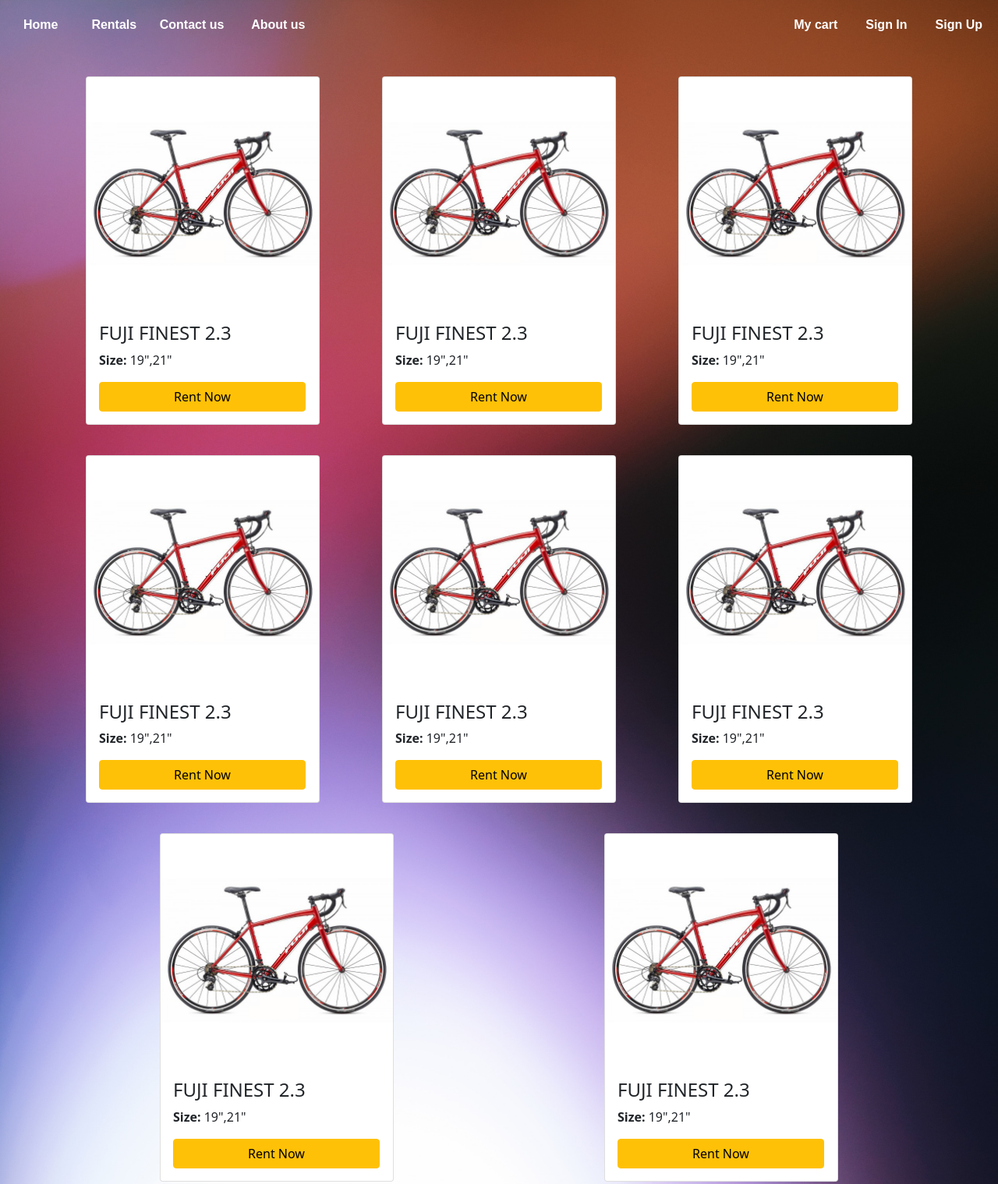
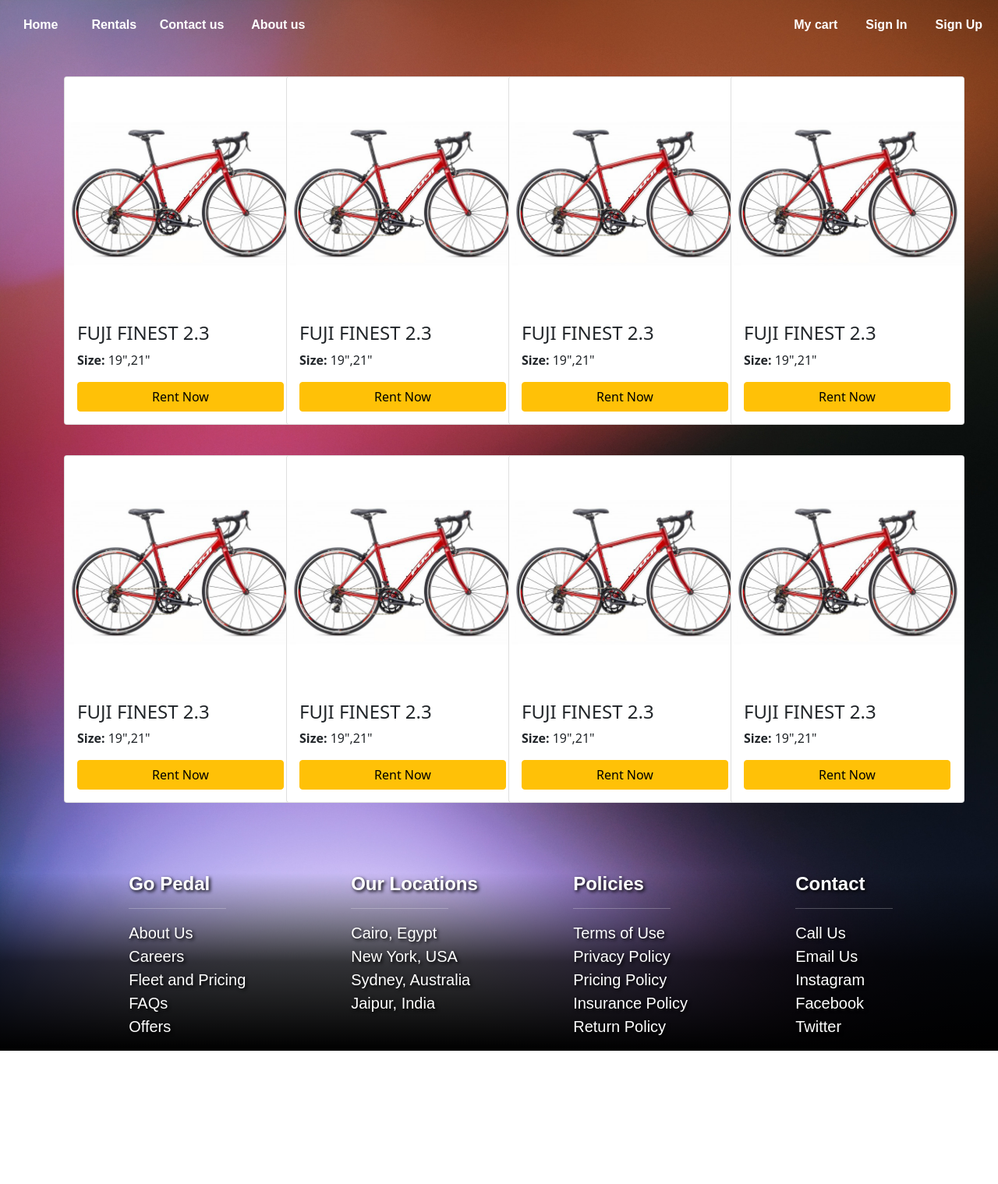
Before and after one commit to alikhaledm/Go-Padel, a website: page rent.html in a window 1280 px wide. Shown: the top 1519 px of the page at 78% size. After the commit the page ends 1348 px from the top, so only its background shows below. Drawn offline with nearby package versions, Linux system fonts and the light colour scheme.

Commit message:
pages done

```diff
--- a/rent.html
+++ b/rent.html
@@ -75,7 +75,7 @@
 <div class="center">
     <div class="container">
         <div class="row">
-            <div class="col"><div class="card mx-auto">
+            <div class="col-sm-3"><div class="card mx-auto">
                 <img class="card-img-top" src="images/FUJI-–-FINEST-2.3-1.jpg">
                 <div class="card-body">
                   <h4 class="card-title">FUJI FINEST 2.3</h4>
@@ -84,7 +84,7 @@
                 </div>
               </div>
             </div>
-            <div class="col"><div class="card mx-auto">
+            <div class="col-sm-3"><div class="card mx-auto">
                 <img class="card-img-top" src="images/FUJI-–-FINEST-2.3-1.jpg">
                 <div class="card-body">
                   <h4 class="card-title">FUJI FINEST 2.3</h4>
@@ -92,7 +92,7 @@
                   <button class="btn btn-warning">Rent Now</button>
                 </div>
               </div></div>
-            <div class="col"><div class="card mx-auto">
+            <div class="col-sm-3"><div class="card mx-auto">
                 <img class="card-img-top" src="images/FUJI-–-FINEST-2.3-1.jpg">
                 <div class="card-body">
                   <h4 class="card-title">FUJI FINEST 2.3</h4>
@@ -101,7 +101,7 @@
                 </div>
               </div></div>
 
-            <div class="col"><div class="card mx-auto">
+            <div class="col-sm-3"><div class="card mx-auto">
                 <img class="card-img-top" src="images/FUJI-–-FINEST-2.3-1.jpg">
                 <div class="card-body">
                   <h4 class="card-title">FUJI FINEST 2.3</h4>
@@ -110,7 +110,7 @@
                 </div>
               </div>
             </div>
-            <div class="col"><div class="card mx-auto">
+            <div class="col-sm-3"><div class="card mx-auto">
                 <img class="card-img-top" src="images/FUJI-–-FINEST-2.3-1.jpg">
                 <div class="card-body">
                   <h4 class="card-title">FUJI FINEST 2.3</h4>
@@ -118,7 +118,7 @@
                   <button class="btn btn-warning">Rent Now</button>
                 </div>
               </div></div>
-            <div class="col"><div class="card mx-auto" id="3rd">
+            <div class="col-sm-3"><div class="card mx-auto" id="3rd">
                 <img class="card-img-top" src="images/FUJI-–-FINEST-2.3-1.jpg">
                 <div class="card-body">
                   <h4 class="card-title">FUJI FINEST 2.3</h4>
@@ -126,7 +126,7 @@
                   <button class="btn btn-warning">Rent Now</button>
                 </div>
               </div></div>
-              <div class="col"><div class="card mx-auto">
+              <div class="col-sm-3"><div class="card mx-auto">
                 <img class="card-img-top" src="images/FUJI-–-FINEST-2.3-1.jpg">
                 <div class="card-body">
                   <h4 class="card-title">FUJI FINEST 2.3</h4>
@@ -134,7 +134,7 @@
                   <button class="btn btn-warning">Rent Now</button>
                 </div>
               </div></div>
-            <div class="col"><div class="card mx-auto">
+            <div class="col-sm-3"><div class="card mx-auto">
                 <img class="card-img-top" src="images/FUJI-–-FINEST-2.3-1.jpg">
                 <div class="card-body">
                   <h4 class="card-title">FUJI FINEST 2.3</h4>
```
Also changed, not shown: about.html (+1 -1 lines), contact.html (+0 -3 lines).
